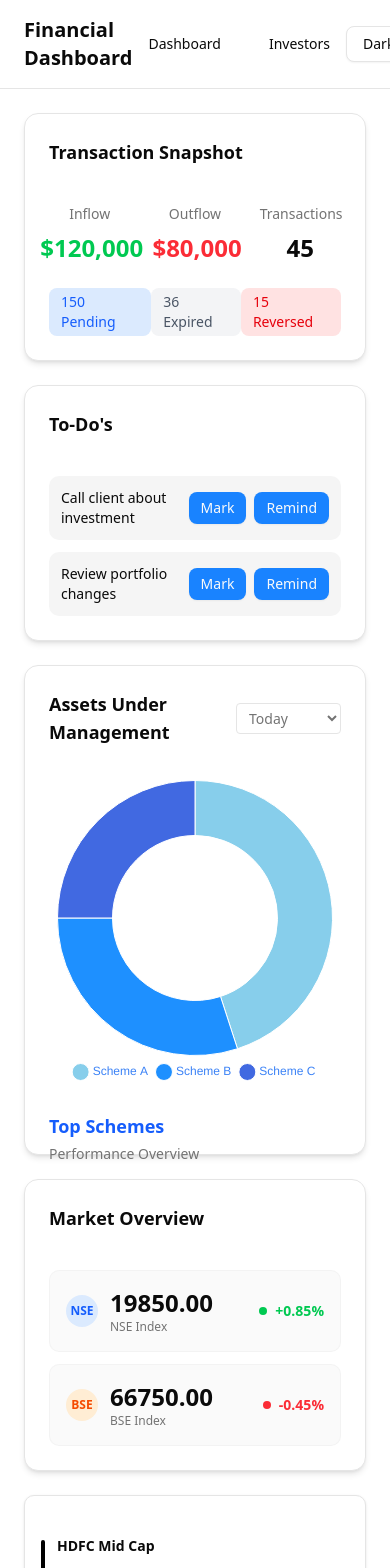
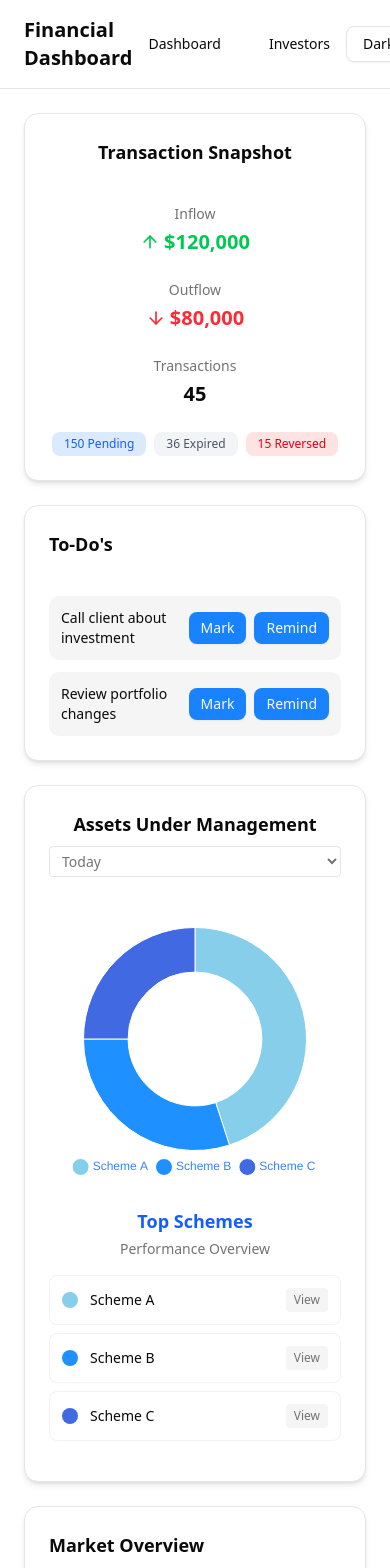
Before and after one commit to ShreyashJadhav07/Submission, a Next.js app: page / in a window 390 px wide. Shown: the top 1568 px of the page. Built offline with nearby package versions, Linux system fonts and the light colour scheme.

Commit message:
responsive

```diff
--- a/src/components/dashboard/AssetsChart.js
+++ b/src/components/dashboard/AssetsChart.js
@@ -1,7 +1,3 @@
-
-
-
-
 "use client";
 
 import AnimatedCard from "@/components/AnimatedCard";
@@ -96,11 +92,11 @@ export default function AssetsChart() {
     <AnimatedCard>
       <Card className="bg-card text-card-foreground rounded-xl shadow-md hover:shadow-lg transition-shadow duration-300 border border-border w-full">
         <CardHeader className="pb-1">
-          <div className="flex justify-between items-center">
-            <CardTitle className="text-lg font-semibold">
+          <div className="flex flex-col sm:flex-row justify-between items-center gap-2 sm:gap-0">
+            <CardTitle className="text-lg sm:text-xl font-semibold text-center sm:text-left">
               Assets Under Management
             </CardTitle>
-            <select className="text-sm bg-transparent border rounded px-2 py-1 text-muted-foreground">
+            <select className="text-sm bg-transparent border rounded px-2 py-1 text-muted-foreground w-full sm:w-auto">
               <option>Today</option>
               <option>Yesterday</option>
               <option>This Week</option>
@@ -108,21 +104,20 @@ export default function AssetsChart() {
           </div>
         </CardHeader>
 
-        {/* Fixed height with vertical centering */}
-        <CardContent className="flex items-center justify-center h-[350px]">
+        <CardContent className="flex items-center justify-center h-auto sm:h-[350px] py-4 sm:py-0">
           <div className="flex flex-col lg:flex-row gap-6 h-full w-full">
 
             {/* Left side - Donut Chart */}
             <div className="flex-1 flex flex-col items-center justify-center space-y-4">
-              <div className="h-77 sm:h-60 w-full flex items-center justify-center">
+              <div className="h-64 w-full flex items-center justify-center sm:h-60 md:h-72">
                 <Doughnut data={data} options={options} />
               </div>
             </div>
 
             {/* Right side - Scheme List */}
             <div className="flex-1 flex flex-col justify-center space-y-4 min-w-0">
-              <div>
-                <h3 className="text-blue-600 font-semibold text-lg mb-1">
+              <div className="text-center lg:text-left">
+                <h3 className="text-blue-600 font-semibold text-lg sm:text-xl mb-1">
                   Top Schemes
                 </h3>
                 <p className="text-sm text-muted-foreground">
@@ -134,7 +129,7 @@ export default function AssetsChart() {
                 {data.labels.map((scheme, idx) => (
                   <li
                     key={idx}
-                    className="flex items-center justify-between p-3 rounded-md hover:bg-accent hover:text-accent-foreground cursor-pointer transition-colors border border-border/50"
+                    className="flex items-center justify-between p-3 rounded-md hover:bg-accent hover:text-accent-foreground cursor-pointer transition-colors border border-border/50 text-sm sm:text-base"
                     onClick={() => handleClick(scheme)}
                   >
                     <div className="flex items-center gap-3">
@@ -145,9 +140,7 @@ export default function AssetsChart() {
                             data.datasets[0].backgroundColor[idx],
                         }}
                       ></span>
-                      <span className="font-medium text-sm sm:text-base">
-                        {scheme}
-                      </span>
+                      <span className="font-medium">{scheme}</span>
                     </div>
                     <span className="text-xs sm:text-sm text-muted-foreground bg-muted px-2 py-1 rounded">
                       View
--- a/src/components/dashboard/LeadsOverview.js
+++ b/src/components/dashboard/LeadsOverview.js
@@ -101,14 +101,14 @@ export default function LeadsOverview() {
       {
         label: "Investment",
         data: [45, 30, 25],
-        backgroundColor: "#1E90FF", // Dark blue
-        borderColor: "#1E90FF", // Dark blue
+        backgroundColor: "#1E90FF",
+        borderColor: "#1E90FF",
         borderWidth: 3,
         fill: false,
         tension: 0.3,
         pointRadius: 5,
         pointHoverRadius: 7,
-        pointBackgroundColor: "#1E90FF", // Dark blue
+        pointBackgroundColor: "#1E90FF",
         pointBorderColor: isDark ? "#1f2937" : "#ffffff",
         pointBorderWidth: 2,
       },
@@ -122,9 +122,9 @@ export default function LeadsOverview() {
         label: "Leads",
         data: [12, 7, 5],
         backgroundColor: [
-          "#87CEEB", // Light blue
-          "#1E90FF", // Dark blue
-          "#4169E1", // Medium blue
+          "#87CEEB",
+          "#1E90FF",
+          "#4169E1",
         ],
         borderWidth: isDark ? 2 : 1,
         borderColor: isDark ? "#374151" : "#ffffff",
@@ -147,20 +147,12 @@ export default function LeadsOverview() {
     },
     scales: {
       x: {
-        ticks: {
-          color: isDark ? "#9ca3af" : "#6b7280",
-        },
-        grid: {
-          color: isDark ? "#374151" : "#f3f4f6",
-        },
+        ticks: { color: isDark ? "#9ca3af" : "#6b7280" },
+        grid: { color: isDark ? "#374151" : "#f3f4f6" },
       },
       y: {
-        ticks: {
-          color: isDark ? "#9ca3af" : "#6b7280",
-        },
-        grid: {
-          color: isDark ? "#374151" : "#f3f4f6",
-        },
+        ticks: { color: isDark ? "#9ca3af" : "#6b7280" },
+        grid: { color: isDark ? "#374151" : "#f3f4f6" },
       },
     },
   };
@@ -173,11 +165,8 @@ export default function LeadsOverview() {
         position: "bottom",
         labels: {
           usePointStyle: true,
-          font: {
-            size: 12,
-          },
-          color: "#1E90FF", // Dark blue for legend
-          fontColor: "#1E90FF",
+          font: { size: 12 },
+          color: "#1E90FF",
           padding: 15,
           boxWidth: 12,
           boxHeight: 12,
@@ -211,20 +200,12 @@ export default function LeadsOverview() {
             Leads Overview
           </CardTitle>
         </CardHeader>
-        <CardContent className="pt-0 flex space-x-4">
-          <div className="w-1/2 h-48">
-            <Pie
-              key={`pie-${chartKey}`}
-              data={pieData}
-              options={pieOptions}
-            />
+        <CardContent className="pt-0 flex flex-col sm:flex-row sm:space-x-4 space-y-6 sm:space-y-0">
+          <div className="w-full sm:w-1/2 h-56 sm:h-64">
+            <Pie key={`pie-${chartKey}`} data={pieData} options={pieOptions} />
           </div>
-          <div className="w-1/2 h-48">
-            <Line
-              key={`line-${chartKey}`}
-              data={lineData}
-              options={lineOptions}
-            />
+          <div className="w-full sm:w-1/2 h-56 sm:h-64">
+            <Line key={`line-${chartKey}`} data={lineData} options={lineOptions} />
           </div>
         </CardContent>
       </Card>
--- a/src/components/dashboard/TransactionSnapshot.js
+++ b/src/components/dashboard/TransactionSnapshot.js
@@ -1,4 +1,3 @@
-
 "use client";
 import AnimatedCard from "@/components/AnimatedCard";
 import { Card, CardHeader, CardTitle, CardContent } from "@/components/ui/card";
@@ -21,37 +20,39 @@ export default function TransactionSnapshot() {
     <AnimatedCard>
       <Card className="bg-card text-card-foreground rounded-xl shadow-md border border-border h-full">
         <CardHeader className="pb-2">
-          <CardTitle className="text-lg font-semibold">Transaction Snapshot</CardTitle>
+          <CardTitle className="text-lg sm:text-xl font-semibold text-center sm:text-left">
+            Transaction Snapshot
+          </CardTitle>
         </CardHeader>
         <CardContent>
-          <div className="grid grid-cols-3 gap-6 text-center">
+          <div className="grid grid-cols-1 sm:grid-cols-3 gap-6 text-center">
             <div>
-              <p className="text-sm text-muted-foreground mb-2">Inflow</p>
-              <div className="flex justify-center items-center gap-1 text-green-500 text-2xl font-semibold">
+              <p className="text-sm text-muted-foreground mb-1 sm:mb-2">Inflow</p>
+              <div className="flex justify-center items-center gap-1 text-green-500 text-xl sm:text-2xl font-semibold">
                 <ArrowUpIcon size={20} /> ${data.inflow.toLocaleString()}
               </div>
             </div>
             <div>
-              <p className="text-sm text-muted-foreground mb-2">Outflow</p>
-              <div className="flex justify-center items-center gap-1 text-red-500 text-2xl font-semibold">
+              <p className="text-sm text-muted-foreground mb-1 sm:mb-2">Outflow</p>
+              <div className="flex justify-center items-center gap-1 text-red-500 text-xl sm:text-2xl font-semibold">
                 <ArrowDownIcon size={20} /> ${data.outflow.toLocaleString()}
               </div>
             </div>
             <div>
-              <p className="text-sm text-muted-foreground mb-2">Transactions</p>
-              <p className="text-2xl font-semibold text-foreground">{data.count}</p>
+              <p className="text-sm text-muted-foreground mb-1 sm:mb-2">Transactions</p>
+              <p className="text-xl sm:text-2xl font-semibold text-foreground">{data.count}</p>
             </div>
           </div>
 
           {/* Status row like reference */}
-          <div className="flex justify-around mt-6">
-            <span className="bg-blue-100 text-blue-600 px-3 py-1 rounded-md text-sm font-medium">
+          <div className="flex flex-wrap justify-center sm:justify-around gap-2 mt-6">
+            <span className="bg-blue-100 text-blue-600 px-3 py-1 rounded-md text-xs sm:text-sm font-medium">
               150 Pending
             </span>
-            <span className="bg-gray-100 text-gray-600 px-3 py-1 rounded-md text-sm font-medium">
+            <span className="bg-gray-100 text-gray-600 px-3 py-1 rounded-md text-xs sm:text-sm font-medium">
               36 Expired
             </span>
-            <span className="bg-red-100 text-red-600 px-3 py-1 rounded-md text-sm font-medium">
+            <span className="bg-red-100 text-red-600 px-3 py-1 rounded-md text-xs sm:text-sm font-medium">
               15 Reversed
             </span>
           </div>
```
